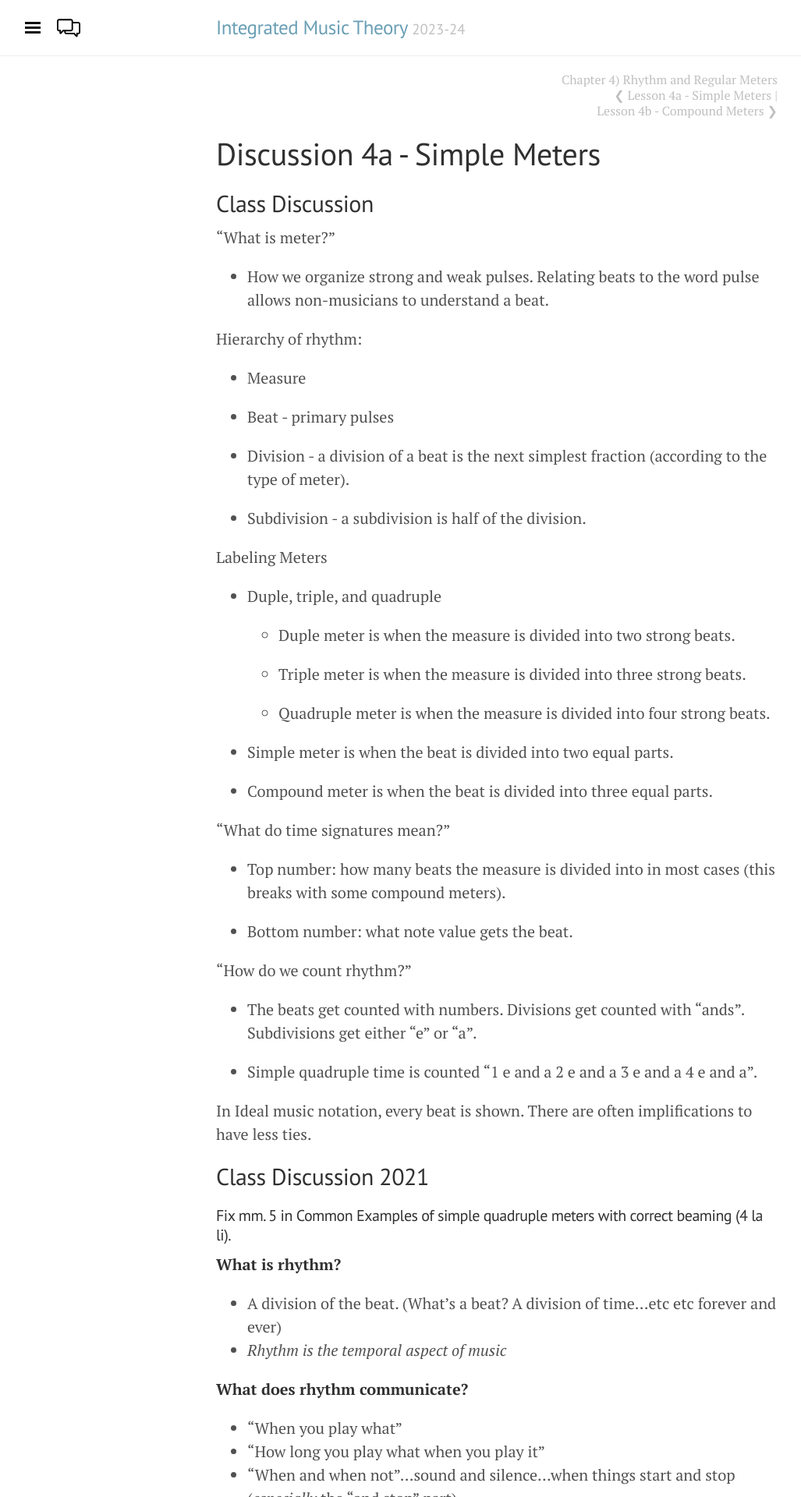
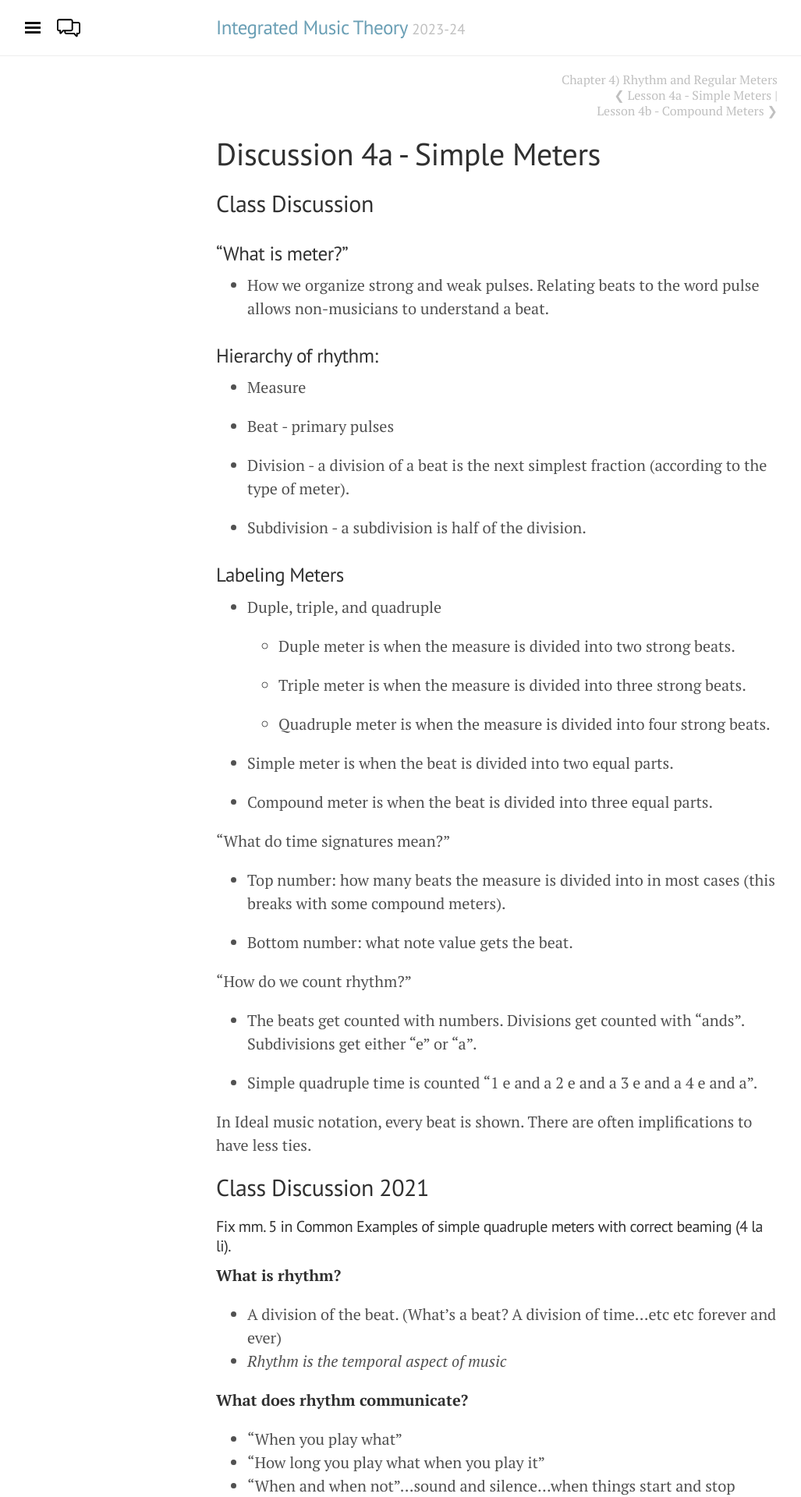
Before and after one commit to intmus/inttheory, a Jekyll site: the page built from _04-intro-rhythm/a2-simplemeter.md, in a window 1280 px wide. Shown: the top 1920 px of the page at 78% size, without its empty margins (3-1030 px from the left). Built offline with Jekyll 4.4.1, drawn with Linux system fonts in a browser that asks for light colours.

Commit message:
Added some header 3

```diff
--- a/_04-intro-rhythm/a2-simplemeter.md
+++ b/_04-intro-rhythm/a2-simplemeter.md
@@ -5,11 +5,11 @@ title: Discussion 4a - Simple Meters
 
 ## Class Discussion
 
-"What is meter?"
+### "What is meter?"
 
 - How we organize strong and weak pulses. Relating beats to the word pulse allows non-musicians to understand a beat.
 
-Hierarchy of rhythm:
+### Hierarchy of rhythm:
 
 - Measure
 
@@ -19,7 +19,7 @@ Hierarchy of rhythm:
 
 - Subdivision - a subdivision is half of the division.
 
-Labeling Meters
+### Labeling Meters
 
 - Duple, triple, and quadruple
 
```
